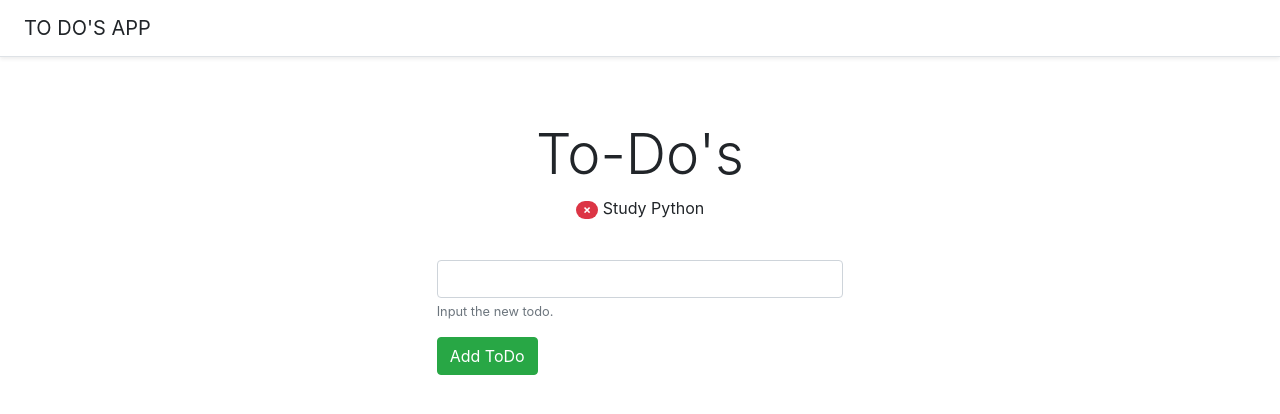
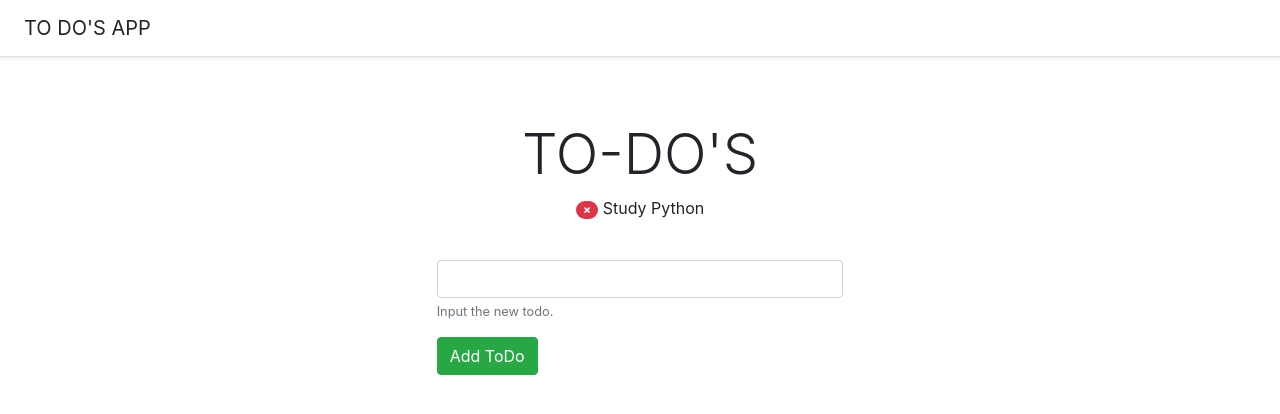
Before and after one commit to adantop/todos-frontend, a plain HTML site: page index.html in a window 1280 px wide. Drawn offline with nearby package versions, Linux system fonts and the light colour scheme.

Commit message:
James modifed

```diff
--- a/index.html
+++ b/index.html
@@ -12,7 +12,7 @@
     <h5 class="my-0 mr-md-auto font-weight-normal">TO DO'S APP</h5>
   </div>
   <div class="todos-header px-3 py-3 pt-md-5 pb-md-4 mx-auto text-center">
-    <h1 class="display-4">To-Do's</h1>
+    <h1 class="display-4">TO-DO'S</h1>
     <ul id="todos" class="list-unstyled"></ul>
   </div>
   <div class="row">
```
